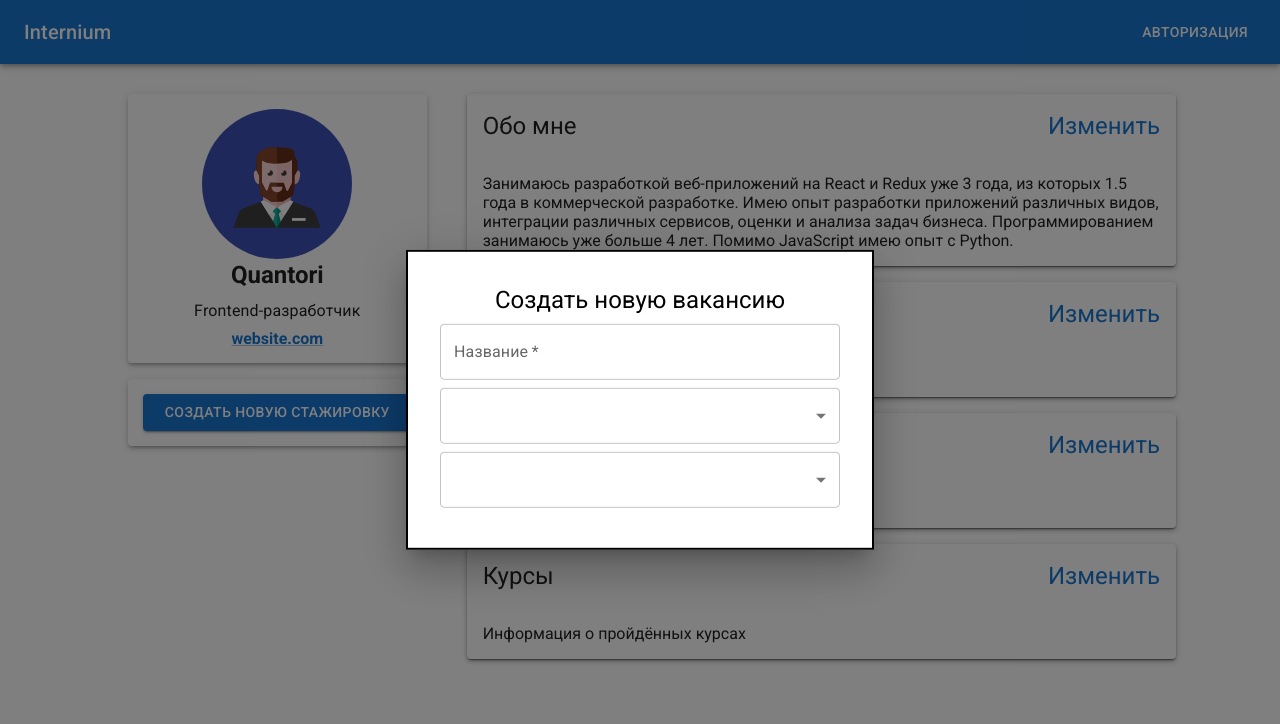
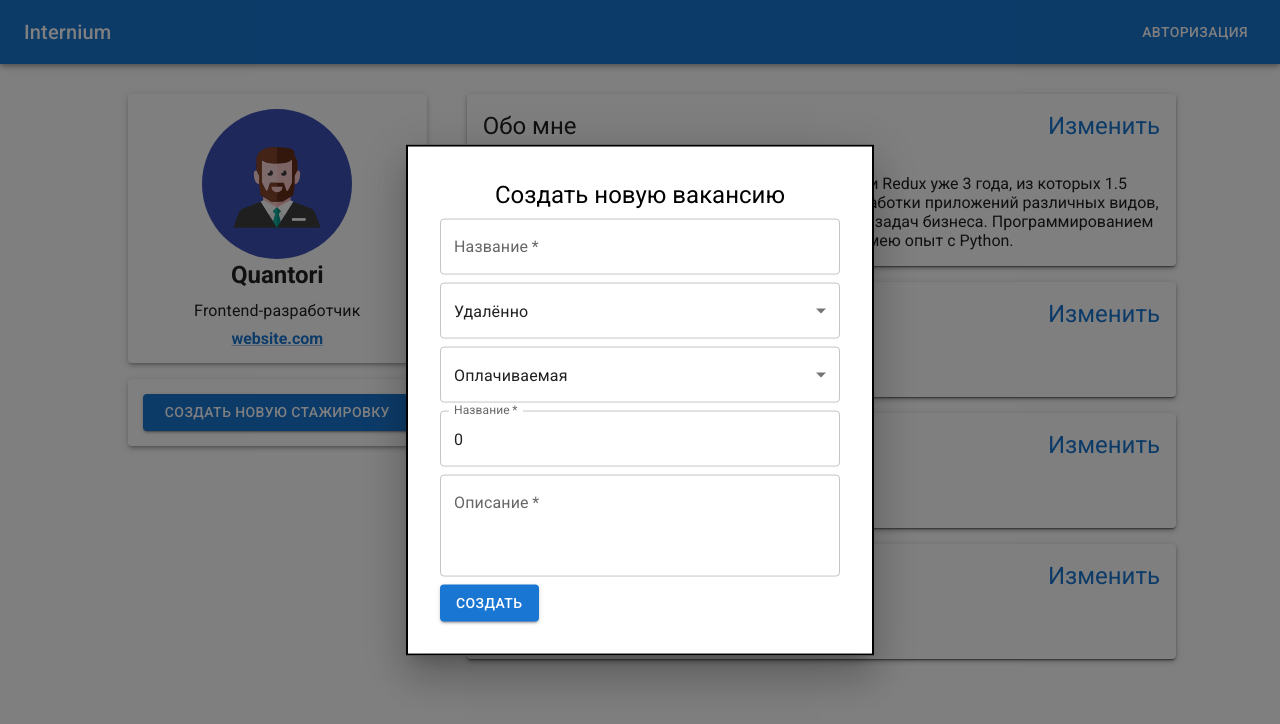
Before and after one commit to senketsukamui/internium-react, a React (Vite) app: page /profile/1 in a window 1280 px wide. Both pictures are taken after a click on the button "СОЗДАТЬ НОВУЮ СТАЖИРОВКУ". Shown: the top 724 px of the page. Built offline with nearby package versions, Linux system fonts and the light colour scheme.

Commit message:
Update vacancy modal

```diff
--- a/src/components/VacancyModal/VacancyModal.tsx
+++ b/src/components/VacancyModal/VacancyModal.tsx
@@ -1,6 +1,7 @@
 import { yupResolver } from "@hookform/resolvers/yup";
 import {
   Box,
+  Button,
   MenuItem,
   Modal,
   Select,
@@ -9,7 +10,13 @@ import {
 } from "@mui/material";
 import React, { FC } from "react";
 import { Controller, useForm } from "react-hook-form";
-import { LocationStatuses, PaidStatuses, vacancySchema } from "./constants";
+import {
+  LocationStatuses,
+  LocationStatusesTranslations,
+  PaidStatuses,
+  PaidStatusesTranslations,
+  vacancySchema,
+} from "./constants";
 
 interface VacancyModalProps {
   open: boolean;
@@ -20,6 +27,8 @@ interface VacancyFormValues {
   title: string;
   paid: PaidStatuses;
   location: LocationStatuses;
+  salary: number;
+  description: string;
 }
 
 const style = {
@@ -39,11 +48,14 @@ const VacancyModal: FC<VacancyModalProps> = ({ open, setOpen }) => {
     setOpen(false);
   };
 
-  const { control, handleSubmit, formState } = useForm<VacancyFormValues>({
+  const { control, handleSubmit, watch } = useForm<VacancyFormValues>({
     resolver: yupResolver(vacancySchema),
     defaultValues: {
       title: "",
-      location: "",
+      paid: PaidStatuses.PAID,
+      location: LocationStatuses.REMOTE,
+      description: "",
+      salary: 0,
     },
   });
 
@@ -73,6 +85,26 @@ const VacancyModal: FC<VacancyModalProps> = ({ open, setOpen }) => {
           )}
         />
         <Controller
+          name="location"
+          control={control}
+          render={({ field, fieldState }) => (
+            <Select
+              {...field}
+              error={Boolean(fieldState?.error)}
+              fullWidth
+              required
+              type="location"
+              sx={{ marginBottom: 1 }}
+            >
+              {Object.keys(LocationStatuses).map((status) => (
+                <MenuItem value={status}>
+                  {LocationStatusesTranslations[status as LocationStatuses]}
+                </MenuItem>
+              ))}
+            </Select>
+          )}
+        />
+        <Controller
           name="paid"
           control={control}
           render={({ field, fieldState }) => (
@@ -84,30 +116,56 @@ const VacancyModal: FC<VacancyModalProps> = ({ open, setOpen }) => {
               type="paid"
               sx={{ marginBottom: 1 }}
             >
-              {Object.entries(PaidStatuses).map((status) => (
-                <MenuItem value={status[0]}>{status[1]}</MenuItem>
+              {Object.keys(PaidStatuses).map((status) => (
+                <MenuItem value={status}>
+                  {PaidStatusesTranslations[status as PaidStatuses]}
+                </MenuItem>
               ))}
             </Select>
           )}
         />
+        {watch("paid") === PaidStatuses.PAID && (
+          <Controller
+            name="salary"
+            control={control}
+            render={({ field, fieldState }) => (
+              <TextField
+                {...field}
+                error={Boolean(fieldState?.error)}
+                helperText={
+                  fieldState?.error ? "Пожалуйста введите название" : null
+                }
+                fullWidth
+                required
+                type="salary"
+                label="Название"
+                sx={{ marginBottom: 1 }}
+              />
+            )}
+          />
+        )}
         <Controller
-          name="location"
+          name="description"
           control={control}
+          defaultValue=""
           render={({ field, fieldState }) => (
-            <Select
+            <TextField
               {...field}
               error={Boolean(fieldState?.error)}
+              helperText={
+                fieldState?.error ? "Пожалуйста введите описание" : null
+              }
               fullWidth
               required
-              type="location"
+              type="description"
+              label="Описание"
+              multiline
+              rows={3}
               sx={{ marginBottom: 1 }}
-            >
-              {Object.entries(LocationStatuses).map((status) => (
-                <MenuItem value={status[0]}>{status[1]}</MenuItem>
-              ))}
-            </Select>
+            />
           )}
         />
+        <Button variant="contained">Создать</Button>
       </Box>
     </Modal>
   );
--- a/src/components/VacancyModal/constants.ts
+++ b/src/components/VacancyModal/constants.ts
@@ -1,21 +1,38 @@
 import * as yup from "yup";
+
+export enum PaidStatuses {
+  PAID = "PAID",
+  NOT_PAID = "NOT_PAID",
+  NOT_STATED = "NOT_STATED",
+}
+
+export const PaidStatusesTranslations = {
+  [PaidStatuses.PAID]: "Оплачиваемая",
+  [PaidStatuses.NOT_PAID]: "Неоплачиваемая",
+  [PaidStatuses.NOT_STATED]: "Не указано",
+};
+
+export enum LocationStatuses {
+  REMOTE = "REMOTE",
+  HYBRID = "HYBRID",
+  NOT_REMOTE = "NOT_REMOTE",
+}
+
+export const LocationStatusesTranslations = {
+  [LocationStatuses.REMOTE]: "Удалённо",
+  [LocationStatuses.HYBRID]: "Гибридный",
+  [LocationStatuses.NOT_REMOTE]: "Неудалённо",
+};
 
 export const vacancySchema = yup
   .object()
   .shape({
     title: yup.string().required(),
     location: yup.string().required(),
+    paid: yup.string().required(),
+    salary: yup.number().when("paid", {
+      is: PaidStatuses.PAID,
+      then: yup.number().required("Пожалуйста введите зарплату"),
+    }),
   })
   .required();
-
-export enum PaidStatuses {
-  PAID = "Оплачиваемая",
-  NOT_PAID = "Неоплачиваемая",
-  NOT_STATED = "Не указано",
-}
-
-export enum LocationStatuses {
-  REMOTE = "Удалённая",
-  HYBRID = "Гибридная",
-  NOT_REMOTE = "Неудалённая",
-}
```
